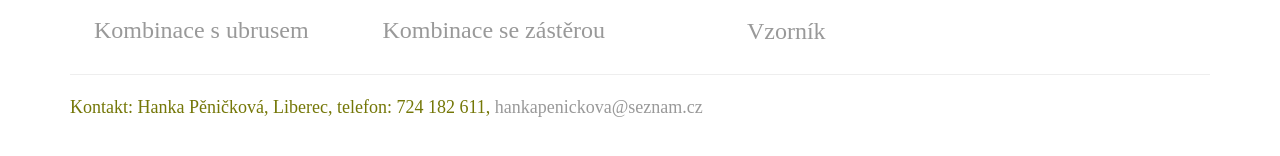
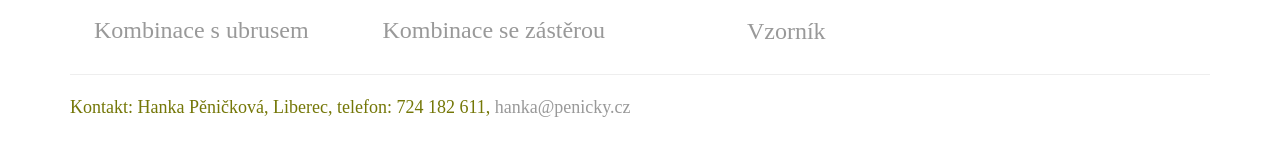
Before and after one commit to janavit/svadlenka, a Jekyll site: the page built from index.md, in a window 1280 px wide. Shown: the part 680-836 px from the top of the page. Built offline with Jekyll 4.4.1, drawn with Linux system fonts in a browser that asks for light colours.

Commit message:
new email change

```diff
--- a/_includes/footer.html
+++ b/_includes/footer.html
@@ -2,7 +2,7 @@
 	<hr>
 	<div class="row contact">
     	<div class="col-md-12">
-			<p >Kontakt: Hanka Pěničková, Liberec, telefon: 724 182 611, <a href="mailto:hankapenickova@seznam.cz">hankapenickova@seznam.cz</a></p>
+			<p >Kontakt: Hanka Pěničková, Liberec, telefon: 724 182 611, <a href="mailto:hanka@penicky.cz">hanka@penicky.cz</a></p>
 		</div>
 	</div>
 </footer>
```
